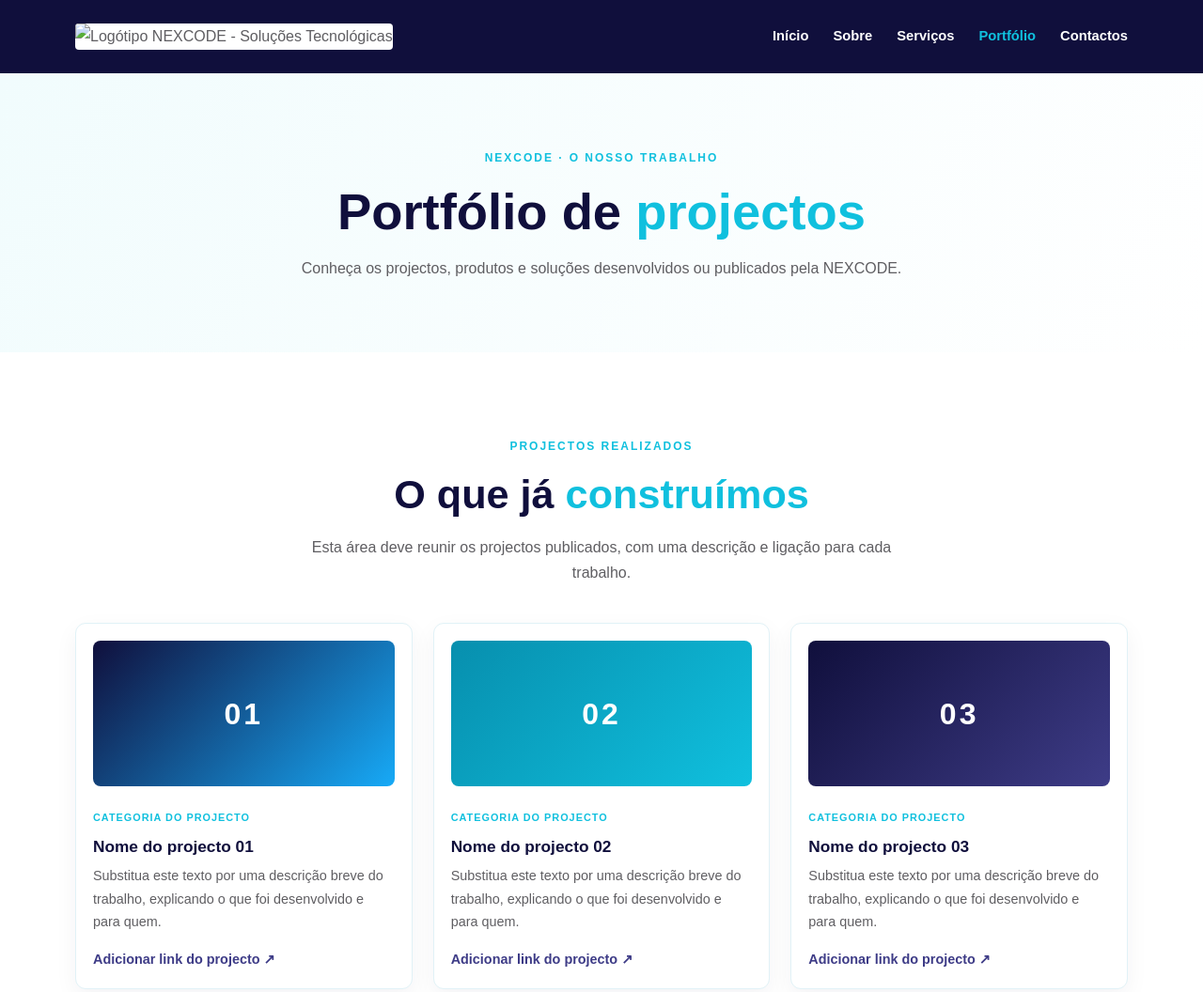
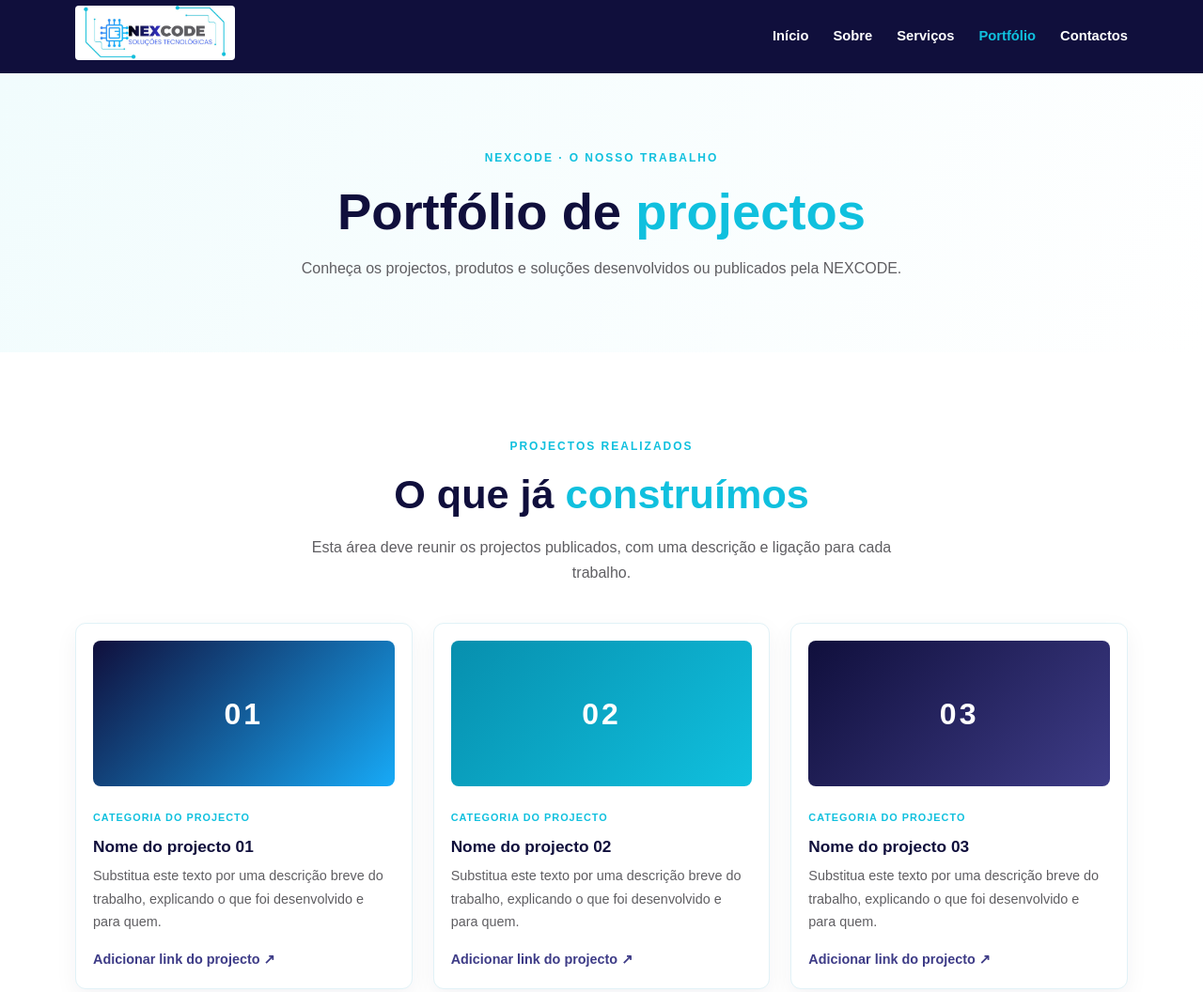
Before and after one commit to EuniceNvahe/Nexcode, a plain HTML site: page portfolio.html in a window 1280 px wide. Shown: the top 1056 px of the page at 94% size. Drawn offline with Linux system fonts and the light colour scheme.

Commit message:
Update logo image source in portfolio.html

```diff
--- a/portfolio.html
+++ b/portfolio.html
@@ -12,7 +12,7 @@
   <header class="cabecalho" id="inicio">
     <div class="container barra">
       <a href="index.html" class="marca">
-        <img src="imagens/logo-nexcode.png" alt="Logótipo NEXCODE - Soluções Tecnológicas">
+        <img src="logo-nexcode.png" alt="Logótipo NEXCODE - Soluções Tecnológicas">
       </a>
       <button class="botao-menu" id="botao-menu" aria-label="Abrir menu" aria-expanded="false">☰</button>
       <nav class="menu" id="menu">
```
